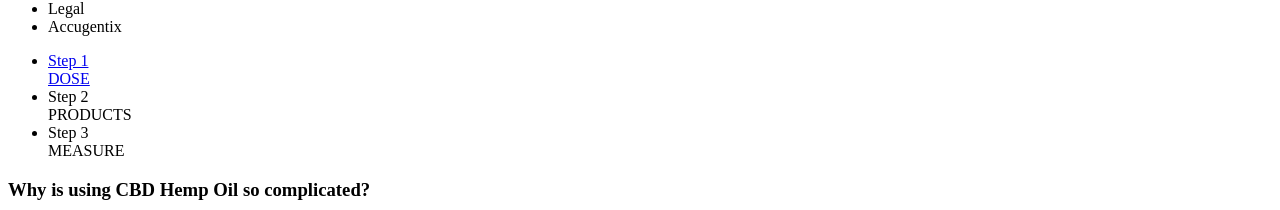
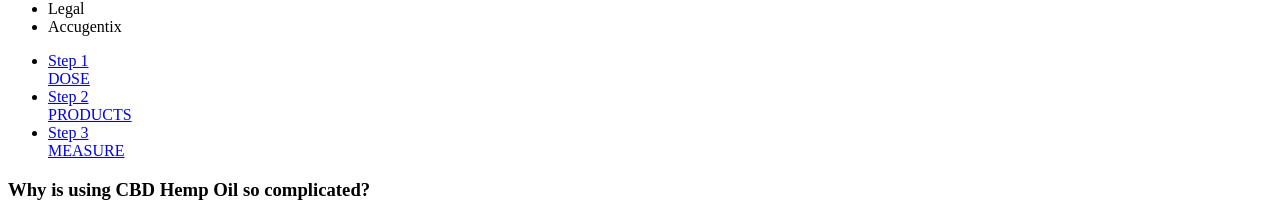
Before and after one commit to cbvargas5/Accu-Hemp, a React app: page / in a window 1280 px wide. Shown: the part 400-610 px from the top of the page. Built offline with nearby package versions, Linux system fonts and the light colour scheme; the HTML template or start-up script is replaced by a standard one.

Commit message:
changed other list item in featureNavs to include NavLinks

```diff
--- a/client/src/components/FeatureNav.jsx
+++ b/client/src/components/FeatureNav.jsx
@@ -7,8 +7,8 @@ const Navbar = (props) => (
     <nav className="feature-nav">
       <ul>
         <li><NavLink to="/dose"><span className="steps-nav">Step 1</span><br/>DOSE</NavLink></li>
-        <li><span className="steps-nav">Step 2</span><br/>PRODUCTS</li>
-        <li><span className="steps-nav">Step 3</span><br/>MEASURE</li>
+        <li><NavLink to="/"><span className="steps-nav">Step 2</span><br/>PRODUCTS</NavLink></li>
+        <li><NavLink to="/"><span className="steps-nav">Step 3</span><br/>MEASURE</NavLink></li>
       </ul>
     </nav>
 
--- a/client/src/sass/main.scss
+++ b/client/src/sass/main.scss
@@ -59,6 +59,7 @@ header {
     ul {
         display: flex;
         li {
+            // Will need to fix later
             a {
                 color: $primary-color;
                 font-weight: 500;
```
